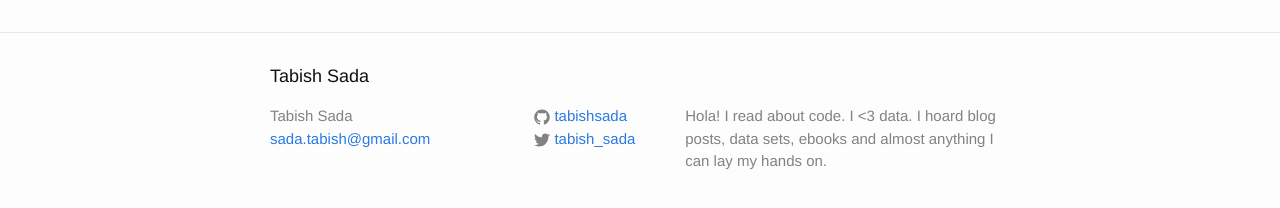
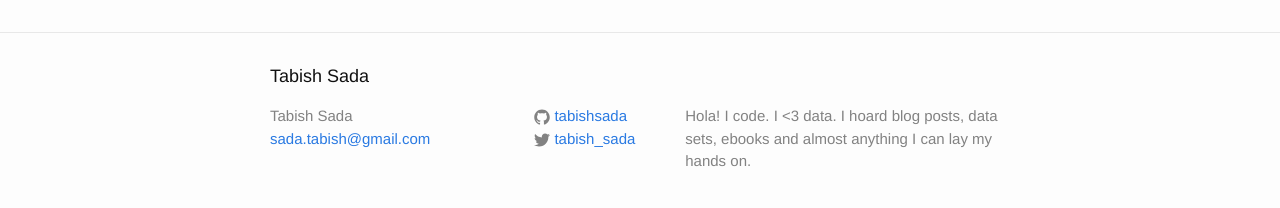
Before and after one commit to tabishsada/Tabish-Page, a Jekyll site: the page built from index.html, in a window 1280 px wide. Shown: the part 561-769 px from the top of the page. Built offline with Jekyll 4.4.1, drawn with Linux system fonts in a browser that asks for light colours.

Commit message:
Update _config.yml

```diff
--- a/_config.yml
+++ b/_config.yml
@@ -2,7 +2,7 @@
 title: Tabish Sada
 email: sada.tabish@gmail.com
 description: > # this means to ignore newlines until "baseurl:"
-  Hola! I read about code. I <3 data. I hoard blog posts, data sets, ebooks and almost anything I can lay my hands on.
+  Hola! I code. I <3 data. I hoard blog posts, data sets, ebooks and almost anything I can lay my hands on.
 baseurl: "" # the subpath of your site, e.g. /blog/
 url: "http://tabishsada.com" # the base hostname & protocol for your site
 twitter_username: tabish_sada
```
